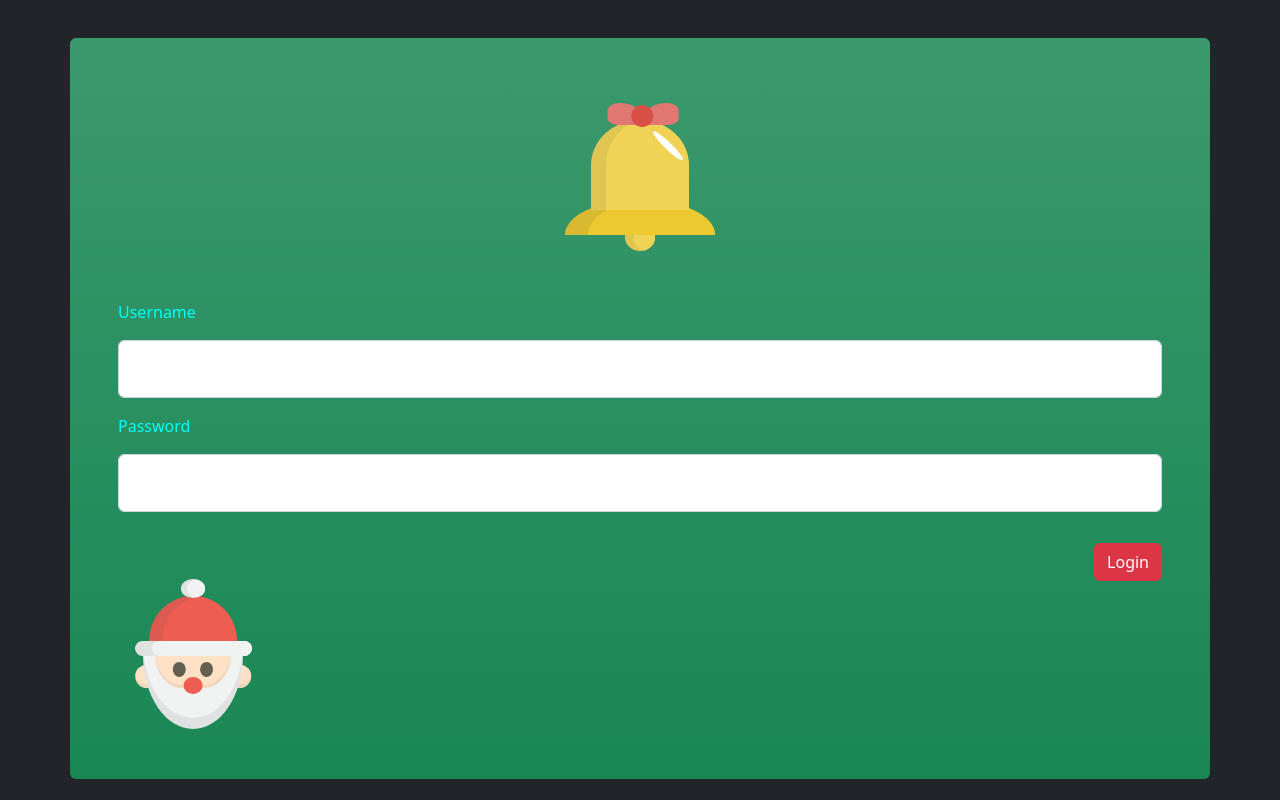
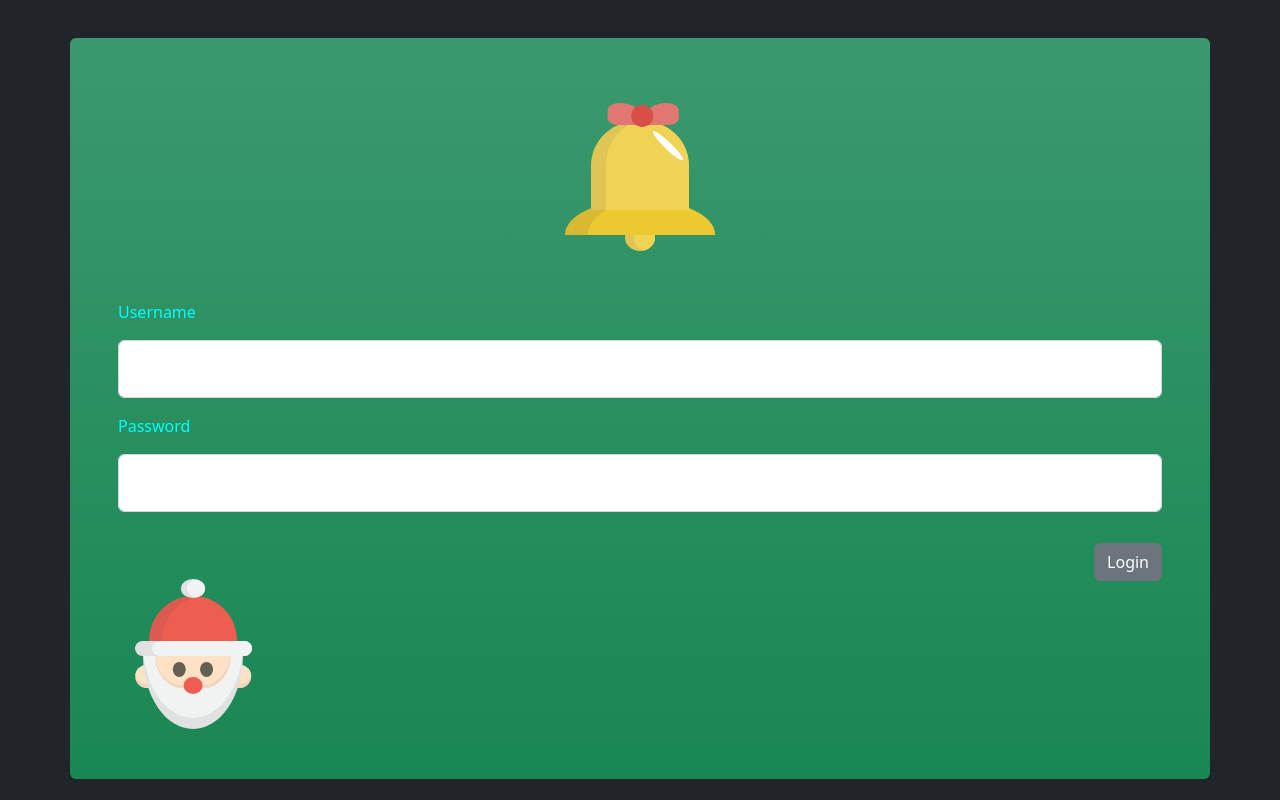
Before and after one commit to Lacrosser/BabboNatale, a plain HTML site: page PROGETTO_BABBO/index.html in a window 1280 px wide. Drawn offline with nearby package versions, Linux system fonts and the light colour scheme.

Commit message:
Update index.html

```diff
--- a/PROGETTO_BABBO/index.html
+++ b/PROGETTO_BABBO/index.html
@@ -47,7 +47,7 @@
 
                 </div>
                 <div class="">
-                    <div class="d-flex justify-content-end "><button class="btn btn-danger spazioBtn" id="login">Login</button></div>
+                    <div class="d-flex justify-content-end "><button class="btn btn-secondary spazioBtn" id="login">Login</button></div>
 
                     <!-- santa icon -->
                     <div class="santa-icon icon ">
```
